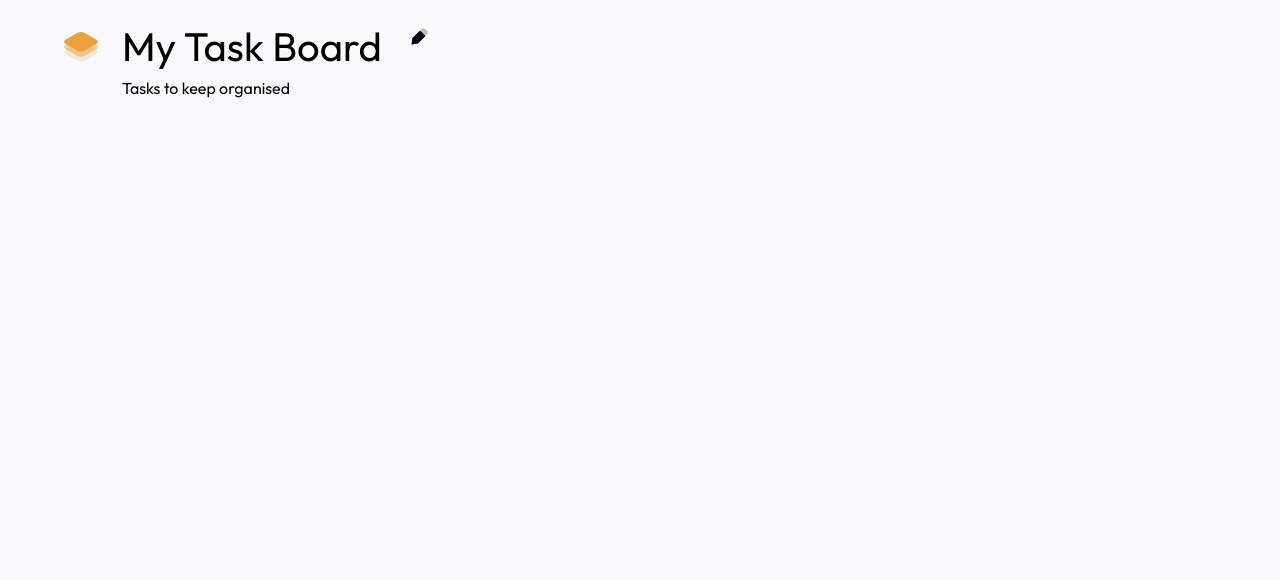
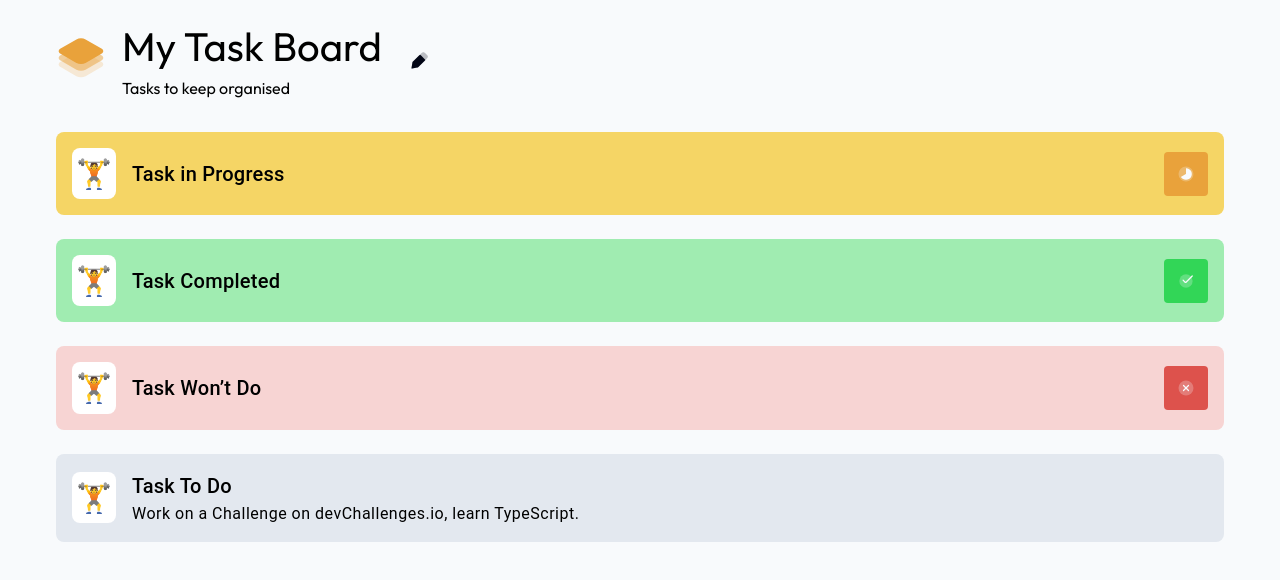
Before and after one commit to rearalf/my-task-board-frontend, a Vue app: page / in a window 1280 px wide. Shown: the top 580 px of the page. Built offline with nearby package versions, Linux system fonts and the light colour scheme; the HTML template or start-up script is replaced by a standard one.

Commit message:
feat: Add task card component

```diff
--- a/src/App.vue
+++ b/src/App.vue
@@ -1,12 +1,13 @@
 <script setup lang="ts">
+import EditDuotone from './components/icons/EditDuotone.vue'
 import LogoSVG from './components/icons/LogoSVG.vue'
-import EditDuotone from './components/icons/EditDuotone.vue'
+import TaskCard from './components/TaskCardk.vue'
 </script>
 
 <template>
   <v-container>
-    <div class="d-flex ga-4 align-start mb-4">
-      <LogoSVG class="pt-3" />
+    <div class="d-flex ga-4 align-center mb-4">
+      <LogoSVG />
       <div>
         <h1 className="font-weight-regular" style="font-size: 2.5rem">My Task Board</h1>
         <p class="font-weight-regular">Tasks to keep organised</p>
@@ -15,7 +16,16 @@ import EditDuotone from './components/icons/EditDuotone.vue'
         <EditDuotone />
       </v-btn>
     </div>
-    <main></main>
+    <main class="mt-8 d-flex flex-column ga-6">
+      <TaskCard :icon="'gym'" :state="'in_progress'" />
+      <TaskCard :icon="'gym'" :state="'completed'" />
+      <TaskCard :icon="'gym'" :state="'wont_do'" />
+      <TaskCard
+        :icon="'gym'"
+        :description="'Work on a Challenge on devChallenges.io, learn TypeScript.'"
+        :state="'pending'"
+      />
+    </main>
   </v-container>
 </template>
 
--- /dev/null
+++ b/src/components/TaskCardk.vue
@@ -0,0 +1,85 @@
+<template>
+  <div
+    class="d-flex align-center justify-space-between ga-4 pa-4 rounded-lg"
+    :style="
+      props.state === 'completed'
+        ? 'background-color: #A0ECB1;'
+        : props.state === 'in_progress'
+          ? 'background-color: #F5D565;'
+          : props.state === 'wont_do'
+            ? 'background-color: #F7D4D3;'
+            : 'background-color: #e3e8ef'
+    "
+  >
+    <div style="font-size: 1.8rem" class="bg-white pa-1 rounded-lg">
+      <i v-if="props.icon === 'gym'">🏋️</i>
+      <i v-if="props.icon === 'alarm'">⏰</i>
+      <i v-if="props.icon === 'coffee'">☕</i>
+      <i v-if="props.icon === 'work'">👨🏻‍💻</i>
+      <i v-if="props.icon === 'book'">📚</i>
+      <i v-if="props.icon === 'chat'">💬</i>
+    </div>
+    <div class="flex-1-1 d-flex flex-column justify-center">
+      <h3 v-if="props.state === 'pending'" class="text-h6">Task To Do</h3>
+      <h3 v-if="props.state === 'in_progress'" class="text-h6">Task in Progress</h3>
+      <h3 v-if="props.state === 'completed'" class="text-h6">Task Completed</h3>
+      <h3 v-if="props.state === 'wont_do'" class="text-h6">Task Won’t Do</h3>
+
+      <p v-if="props.state === 'pending'" style="margin-right: 180px" class="text-body-1">
+        {{ props.description }}
+      </p>
+    </div>
+    <div v-if="props.state !== 'pending'">
+      <i
+        style="font-size: 1.8rem"
+        :style="
+          props.state === 'completed'
+            ? 'background-color: #32d657;'
+            : props.state === 'in_progress'
+              ? 'background-color: #E9A23B;'
+              : 'background-color: #DD524C;'
+        "
+        class="d-flex align-center rounded pa-3"
+      >
+        <DoneRoundDuotone v-if="props.state === 'completed'" />
+        <TimeAtackDuotone v-if="props.state === 'in_progress'" />
+        <CloseRingDuotone v-if="props.state === 'wont_do'" />
+      </i>
+    </div>
+  </div>
+</template>
+
+<script lang="ts">
+export default {
+  name: 'TaskCard',
+}
+</script>
+
+<script setup lang="ts">
+import CloseRingDuotone from './icons/CloseRingDuotone.vue'
+import DoneRoundDuotone from './icons/DoneRoundDuotone.vue'
+import TimeAtackDuotone from './icons/TimeAtackDuotone.vue'
+
+const props = defineProps({
+  title: {
+    type: String,
+    default: '',
+  },
+  description: {
+    type: String,
+    default: '',
+  },
+  icon: {
+    type: String,
+    default: 'alarm',
+    validator: (value: string) =>
+      ['gym', 'alarm', 'coffee', 'work', 'book', 'chat'].includes(value),
+  },
+  state: {
+    type: String,
+    default: 'pending',
+    validator: (value: string) =>
+      ['wont_do', 'in_progress', 'completed', 'pending'].includes(value),
+  },
+})
+</script>
--- a/tsconfig.app.json
+++ b/tsconfig.app.json
@@ -1,7 +1,7 @@
 {
   "extends": "@vue/tsconfig/tsconfig.dom.json",
   "include": ["env.d.ts", "src/**/*", "src/**/*.vue"],
-  "exclude": ["src/**/__tests__/*", "node_modules"],
+  "exclude": ["src/**/__tests__/*"],
   "compilerOptions": {
     "composite": true,
     "tsBuildInfoFile": "./node_modules/.tmp/tsconfig.app.tsbuildinfo",
```
